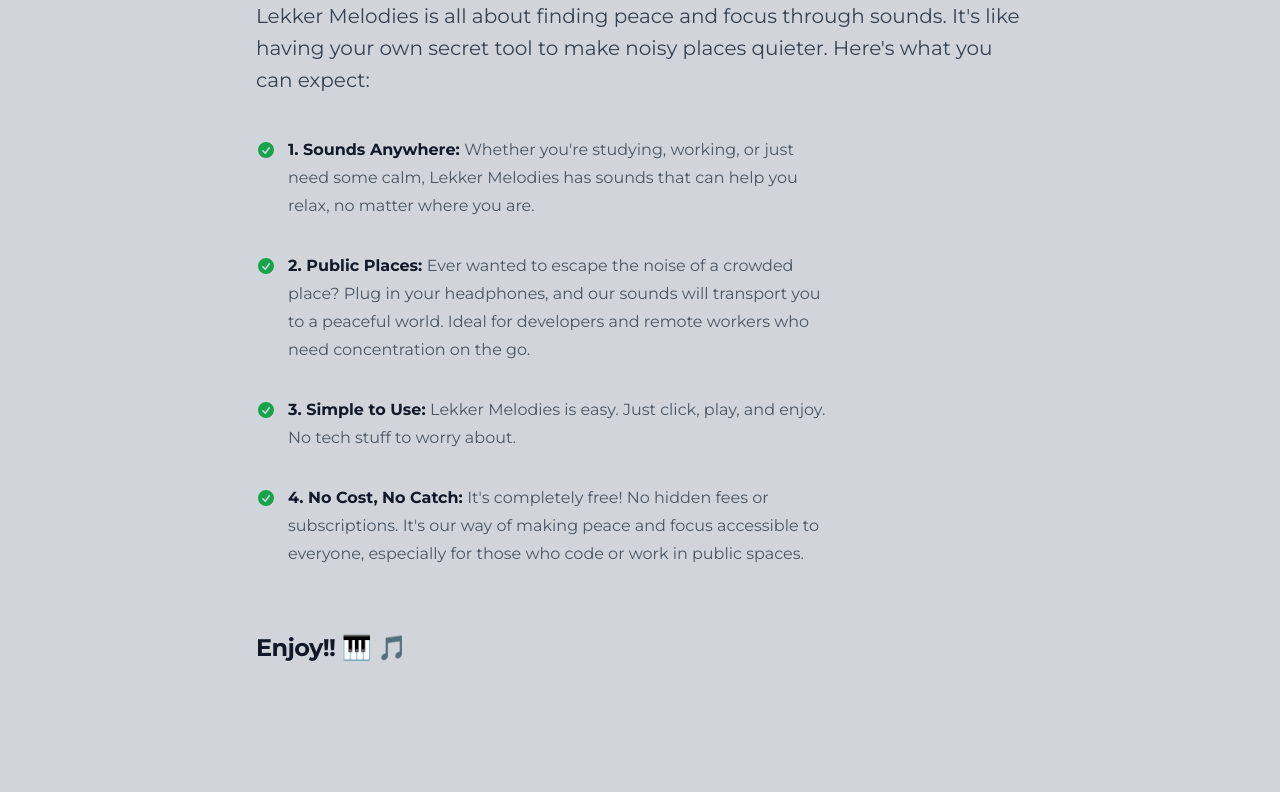
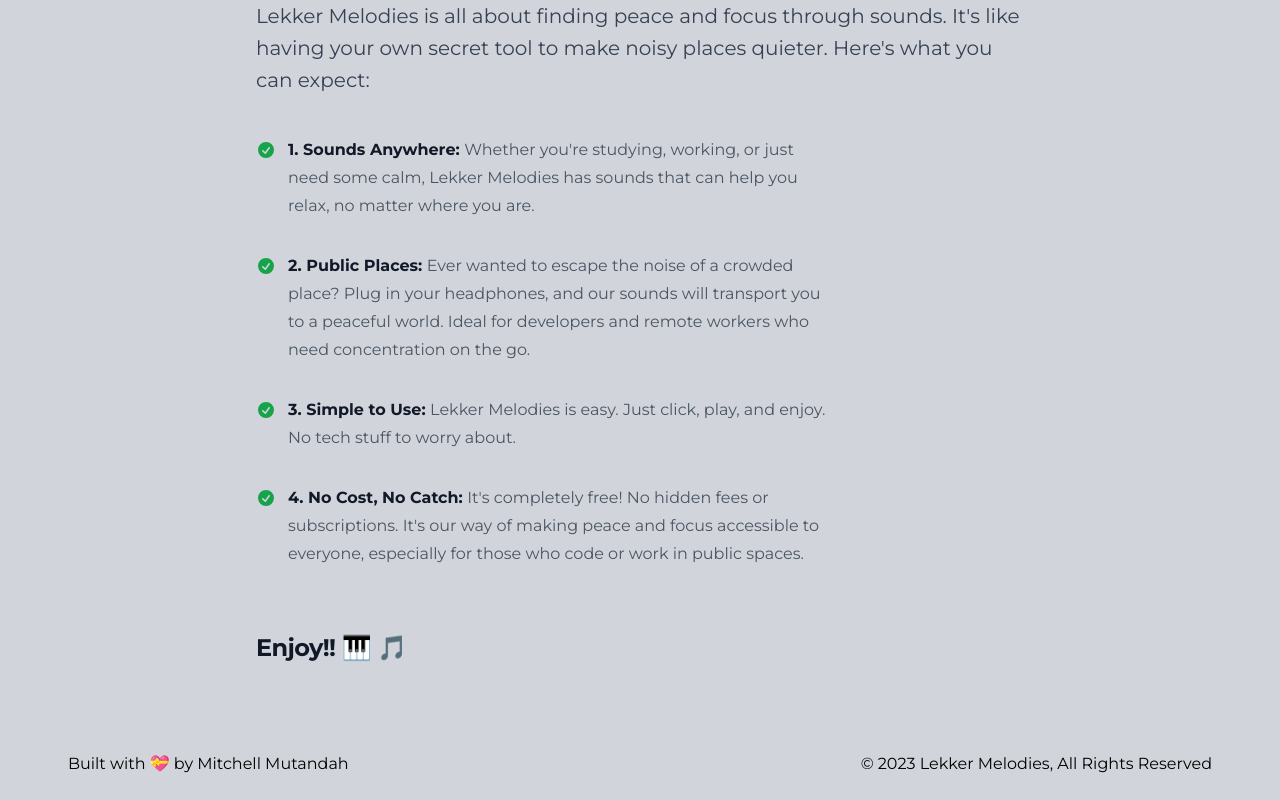
Before and after one commit to mitchiemt11/lekkermelodies, a React (Create React App) app: page / in a window 1280 px wide. Shown: the part 1000-1800 px from the top of the page. Built offline with nearby package versions, Linux system fonts and the light colour scheme.

Commit message:
Add a simple footer

```diff
--- a/src/sections/Overview.jsx
+++ b/src/sections/Overview.jsx
@@ -2,7 +2,7 @@ import { CheckCircleIcon } from '@heroicons/react/20/solid'
 
 export default function Overview() {
   return (
-    <div className="bg-gray-300 rounded-t-3xl px-6 py-32 lg:px-8">
+    <div className="bg-gray-300 rounded-t-3xl px-6 pt-32 lg:px-8">
       <div className="mx-auto max-w-3xl text-base leading-7 text-gray-700">
         <h1 className="mt-2 text-3xl font-bold tracking-tight text-gray-900 sm:text-4xl">Overview</h1>
         <p className="mt-6 text-xl leading-8">
@@ -44,10 +44,16 @@ export default function Overview() {
               </span>
             </li>
           </ul>
-
           <h3 className="mt-16 text-2xl font-bold tracking-tight text-gray-900">Enjoy!! 🎹 🎵</h3>
         </div>
       </div>
+      <footer className='p-6 flex flex-col md:flex-row items-center justify-between'>
+        <p className='mx-3 pt-16'>Built with 💝 by Mitchell Mutandah</p>
+
+        <div className='flex pt-16'>
+          <p className="mx-3">© 2023 Lekker Melodies, All Rights Reserved</p>
+        </div>
+      </footer>
     </div>
   )
 }
```
